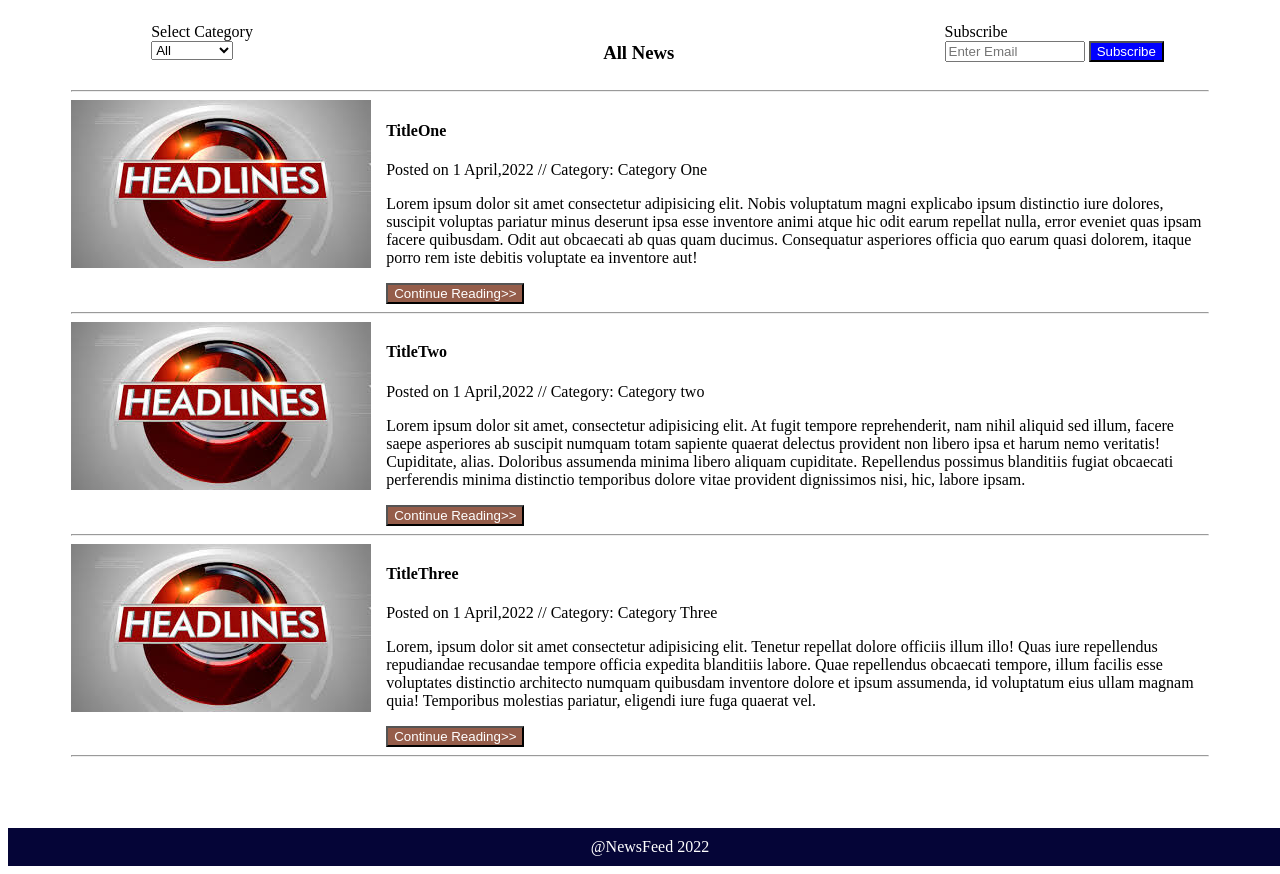
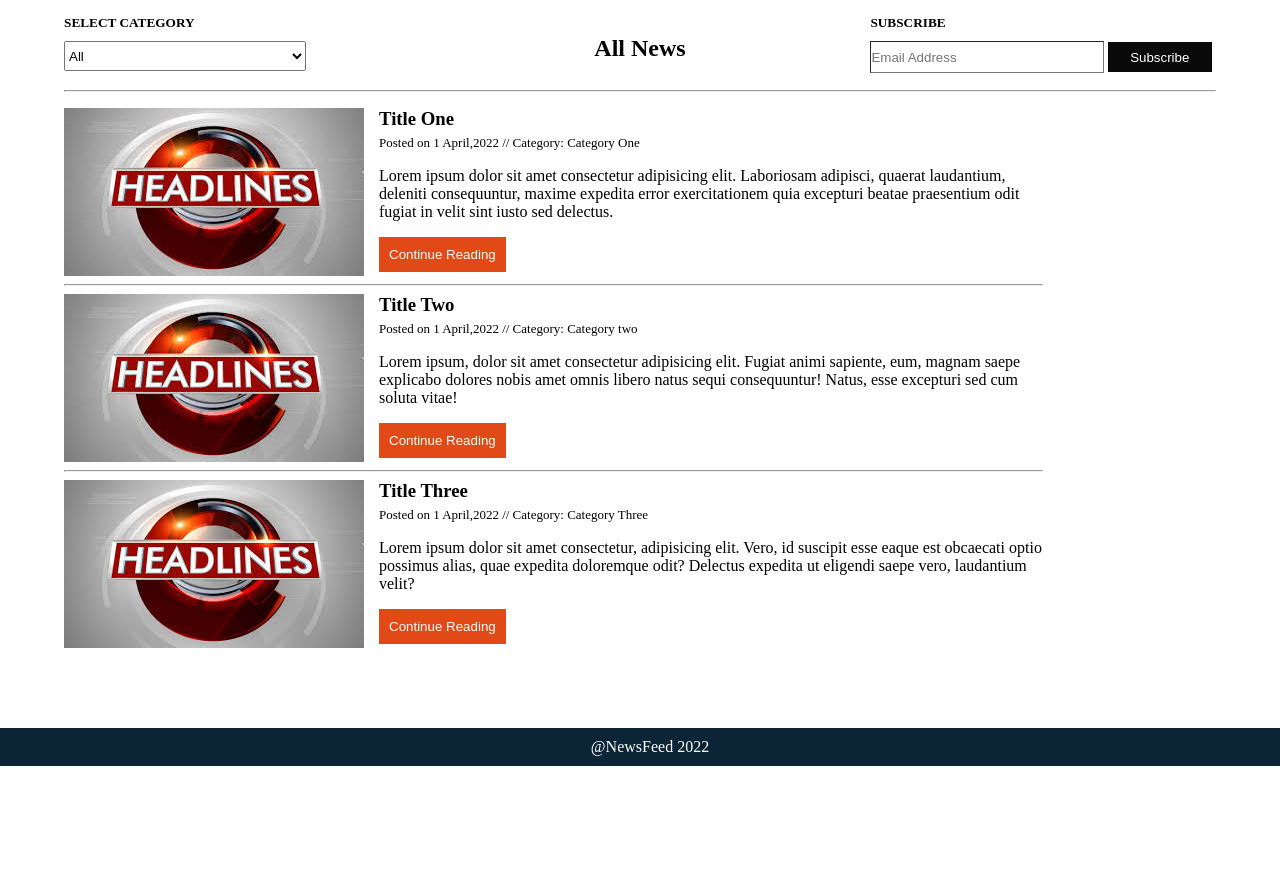
Before and after one commit to KundanSharma1/Advance-Training, a plain HTML site: page index.html in a window 1280 px wide. Shown: the part 70-944 px from the top of the page. After the commit the page ends 836 px from the top, so only its background shows below. Drawn offline with Linux system fonts and the light colour scheme; a web font is replaced by a local one.

Commit message:
position fixing

```diff
--- a/Main.css
+++ b/Main.css
@@ -1,21 +1,51 @@
-.header,.footer{
+header,footer{
     width: 100%;
     padding: 10px;
+    margin-left: 0;
     text-align: center;
-    background-color: rgb(5, 5, 55);
+    background-color: rgb(11,37,54);
     color: white;
+}
+
+body{
+    overflow-x: hidden;
+    margin: 0;
+    font-family: 'ABeeZee';
+}
+
+ul{
+    list-style-type:none;
+    padding-left: 0;
+    padding-right: 15%;
+}
+
+div h3{
+    margin: 0;
+}
+
+ul hr{
+    background-color: rgb(236, 234, 234);
+}
+
+.main{
+    padding: 10px 5% 5% 5%;
 }
 
 .flexbox{
     display: flex;
     flex-direction: row;
+    padding-top: 1rem;
     justify-content: space-between;
-    padding-top: 1rem;
-    padding-left: 5rem;
 }
 
-.main{
-    padding: 10px 5% 5% 5%;
+#category{
+    float: left;
+    width: 30%;
+}
+
+#sub{
+    float: right;
+    width: 30%;
 }
 
 .news{
@@ -23,9 +53,11 @@
     flex-direction: row;
 }
 
-#continue{
-    background-color: rgb(149, 93, 74);
+.continue{
+    background-color: rgb(225, 74, 23);
     color: white;
+    padding: 10px;
+    border: 0;
 }
 
 .image{
@@ -33,21 +65,45 @@
     display: flex;
 }
 
-body{
-    overflow-x: hidden;
-    font-family: 'Adamina';
+select{
+    margin-top: 10px;
+    width: 70%;
+    height: 30px;
+}
+
+input{
+    margin-top: 10px;
+    width: 67%;
+    height: 30px;
+    border-width: 1px;
+    padding: 0;
 }
 
 #subscribe{
-    background-color: blue;
+    background-color: rgb(10, 10, 10);
     color: white;
+    width: 30%;
+    height: 30px;
+    border: 0;
 }
 
-#allnews{
-    padding-left: 5rem;
+.description{
+    font-size: small;
+    margin-top: 5px;
 }
 
-@media screen and (max-width:500px){
+@media screen and (max-width:768px){
+    .news{
+        display: flex;
+        flex-direction: column;
+    }
+
+    .image{
+        width: 100%;
+    }
+}
+
+@media screen and (max-width:576px){
     .flexbox{
         display: flex;
         flex-direction: column;
@@ -65,31 +121,15 @@ body{
         padding: 0% 2% 2% 2%;
     }
 
-    .news{
-        display: flex;
-        flex-direction: column;
+    #subscribe{
+        width: auto;
     }
 
-    #allnews{
-        padding-left: 0%;
+    select{
+        width: auto;
     }
 
-    .image{
-        width: 100%;
+    input{
+        width: auto;
     }
 }
-
-@media screen and (max-width:650px){
-    .news{
-        display: flex;
-        flex-direction: column;
-    }
-
-    #allnews{
-        padding-left: 0%;
-    }
-
-    .image{
-        width: 100%;
-    }
-}
--- a/index.html
+++ b/index.html
@@ -7,17 +7,17 @@
     <meta name="viewport" content="width=device-width, initial-scale=1.0">
     <title>News</title>
     <link rel="stylesheet" href="Main.css">
+    <link href='https://fonts.googleapis.com/css?family=ABeeZee' rel='stylesheet'>
 </head>
 
 <body>
-    <div class="header">
+    <header>
         <img src="Image/News.jpg" alt="logo" height="35px">
-    </div>
+    </header>
     <div class="main">
     <div class="flexbox">
-        <div>
-            Select Category
-                <br>
+        <div id="category">
+            <h5 style="margin: 0;">SELECT CATEGORY</h5>
                     <select>
                         <option>All </option>
                         <option>Economy</option>
@@ -26,59 +26,57 @@
                     </select>
         </div>
         <div id="allnews">
-            <h3>All News</h3>
+            <h2>All News</h2>
         </div>
-        <div>
-            Subscribe
-            <br>
-            <input type="email" placeholder="Enter Email" style="width: 50%;">
+        <div id="sub">
+            <h5 style="margin: 0;">SUBSCRIBE</h5>
+            <input type="email" placeholder="Email Address">
             <button type="button" id="subscribe">Subscribe</button>
         </div>
     </div>
-    <hr>
-    <div>
-        <div class="news">
+    <hr style="height:0.5px; background-color: black; ">
+    <ul>
+        <article class="news">
             <div style="margin-right: 15px;">
                 <img src="Image/images.jpg" alt="topic1" class="image">
             </div>
             <div>
-                <h4>TitleOne</h4>
-                <p>Posted on 1 April,2022 // Category: Category One</p>
-                <p>Lorem ipsum dolor sit amet consectetur adipisicing elit. Nobis voluptatum magni explicabo ipsum distinctio iure dolores, suscipit voluptas pariatur minus deserunt ipsa esse inventore animi atque hic odit earum repellat nulla, error eveniet quas ipsam facere quibusdam. Odit aut obcaecati ab quas quam ducimus. Consequatur asperiores officia quo earum quasi dolorem, itaque porro rem iste debitis voluptate ea inventore aut!
+                <h3>Title One</h3>
+                <p class="description">Posted on 1 April,2022 // Category: Category One</p>
+                <p>Lorem ipsum dolor sit amet consectetur adipisicing elit. Laboriosam adipisci, quaerat laudantium, deleniti consequuntur, maxime expedita error exercitationem quia excepturi beatae praesentium odit fugiat in velit sint iusto sed delectus.
                 </p>
-                    <button type="button" id="continue">Continue Reading>></button>
+                    <button type="button" class="continue">Continue Reading</button>
             </div>
-        </div>
+        </article>
         <hr>
-        <div class="news">
+        <article class="news">
             <div style="margin-right: 15px;">
                 <img src="Image/images.jpg" alt="topic2" class="image">
             </div>
             <div>
-                <h4>TitleTwo</h4>
-                <p>Posted on 1 April,2022 // Category: Category two</p>
-                <p>Lorem ipsum dolor sit amet, consectetur adipisicing elit. At fugit tempore reprehenderit, nam nihil aliquid sed illum, facere saepe asperiores ab suscipit numquam totam sapiente quaerat delectus provident non libero ipsa et harum nemo veritatis! Cupiditate, alias. Doloribus assumenda minima libero aliquam cupiditate. Repellendus possimus blanditiis fugiat obcaecati perferendis minima distinctio temporibus dolore vitae provident dignissimos nisi, hic, labore ipsam.</p>
-                    <button type="button" id="continue">Continue Reading>></button>
+                <h3>Title Two</h3>
+                <p class="description">Posted on 1 April,2022 // Category: Category two</p>
+                <p>Lorem ipsum, dolor sit amet consectetur adipisicing elit. Fugiat animi sapiente, eum, magnam saepe explicabo dolores nobis amet omnis libero natus sequi consequuntur! Natus, esse excepturi sed cum soluta vitae!</p>
+                    <button type="button" class="continue">Continue Reading</button>
             </div>
-        </div>
+        </article>
         <hr>
-        <div class="news">
+        <article class="news">
             <div style="margin-right: 15px;">
                 <img src="Image/images.jpg" alt="topic3" class="image">
             </div>
             <div>
-                <h4>TitleThree</h4>
-                <p>Posted on 1 April,2022 // Category: Category Three</p>
-                <p>Lorem, ipsum dolor sit amet consectetur adipisicing elit. Tenetur repellat dolore officiis illum illo! Quas iure repellendus repudiandae recusandae tempore officia expedita blanditiis labore. Quae repellendus obcaecati tempore, illum facilis esse voluptates distinctio architecto numquam quibusdam inventore dolore et ipsum assumenda, id voluptatum eius ullam magnam quia! Temporibus molestias pariatur, eligendi iure fuga quaerat vel.</p>
-                    <button type="button" id="continue">Continue Reading>></button>
+                <h3>Title Three</h3>
+                <p class="description">Posted on 1 April,2022 // Category: Category Three</p>
+                <p>Lorem ipsum dolor sit amet consectetur, adipisicing elit. Vero, id suscipit esse eaque est obcaecati optio possimus alias, quae expedita doloremque odit? Delectus expedita ut eligendi saepe vero, laudantium velit?</p>
+                    <button type="button" class="continue">Continue Reading</button>
             </div>
-        </div>
-        <hr>
-    </div>
+        </article>
+    </ul>
 </div>
-    <div class="footer">
+    <footer>
         @NewsFeed 2022
-    </div>
+    </footer>
 </body>
 
 </html>
```
